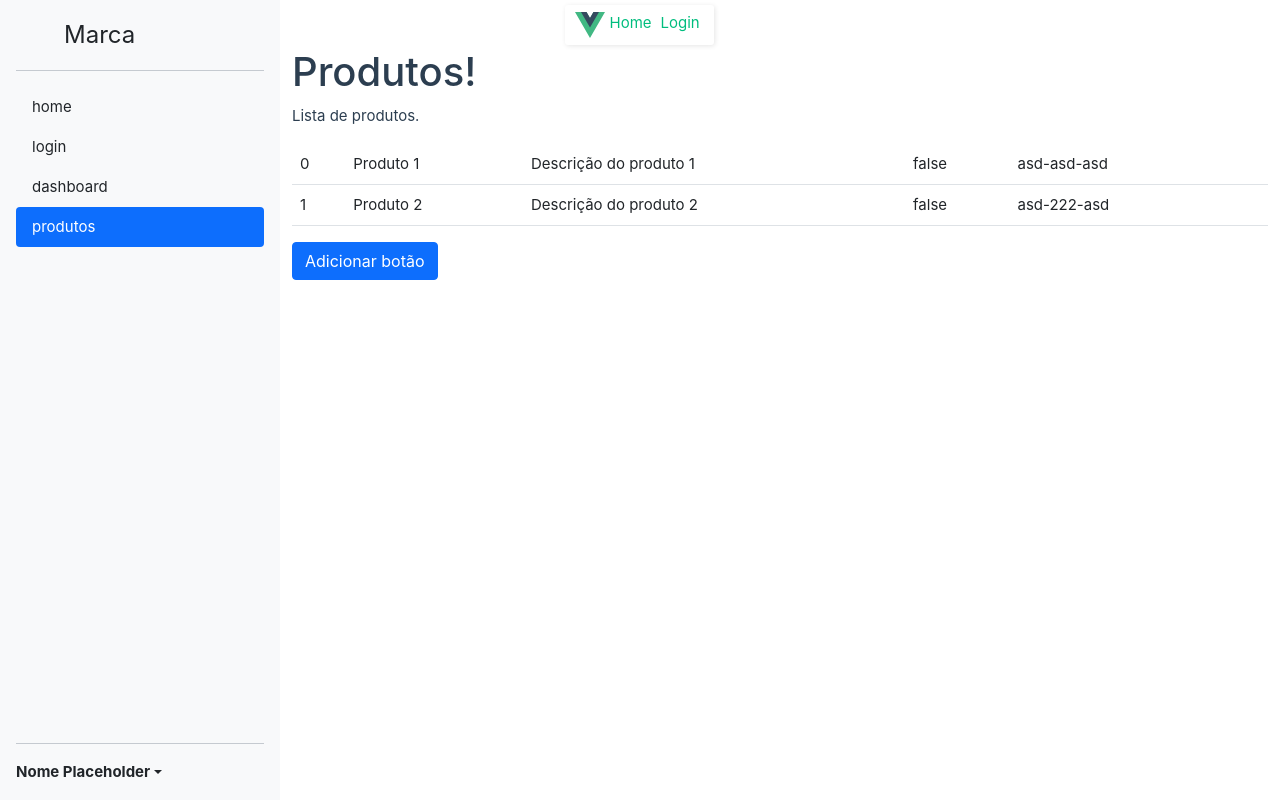
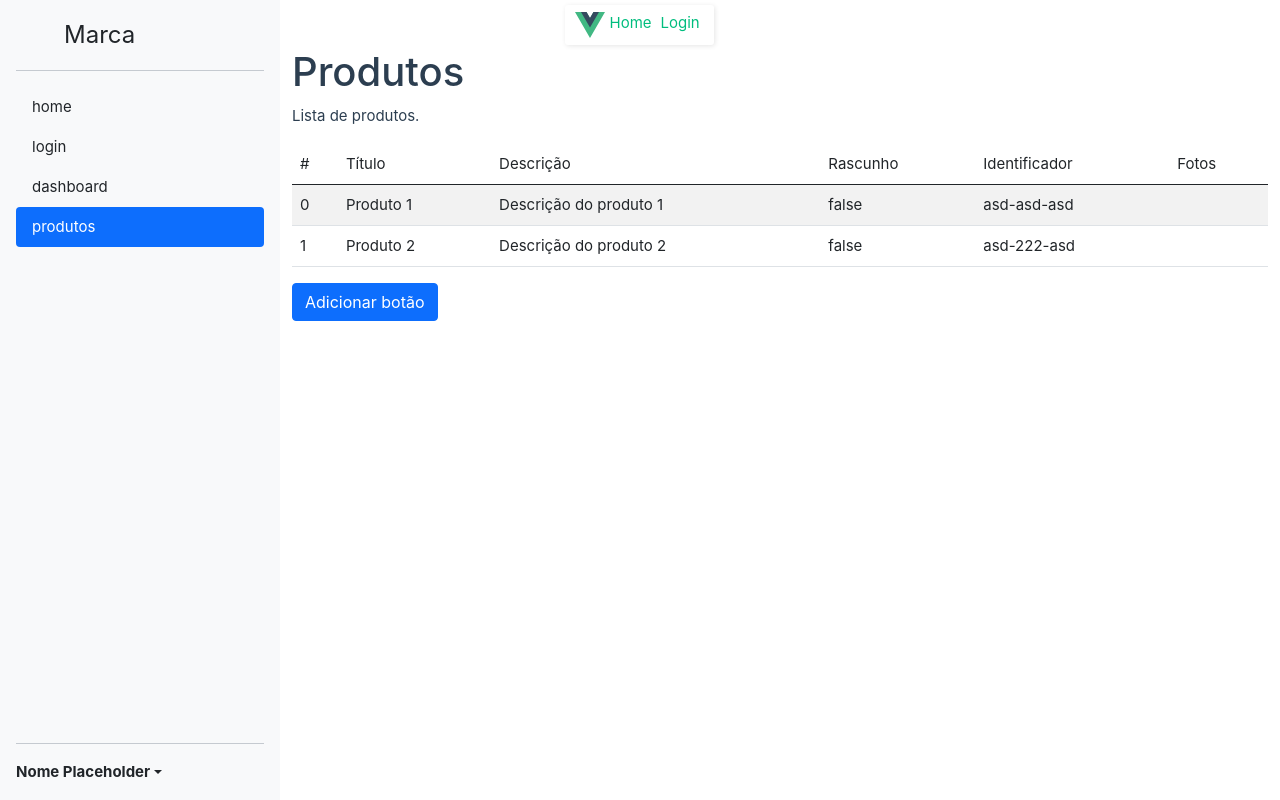
Before and after one commit to marcoswitcel/gestao-de-acervos-e-catalogo-digital, a Vue app: page /produtos in a window 1280 px wide. Built offline with nearby package versions, Linux system fonts and the light colour scheme.

Commit message:
heade da lista

```diff
--- a/src/views/ProdutosAdicionarView.vue
+++ b/src/views/ProdutosAdicionarView.vue
@@ -1,9 +1,12 @@
 <script setup lang="ts">
 import { ref } from 'vue';
-import { RouterLink } from 'vue-router';
+import { useRouter } from 'vue-router';
 import { produtosStore } from '@/stores/produtos';
 
-const form = ref(null);
+const $router = useRouter();
+
+
+const form = ref<HTMLFormElement>(null);
 const entity = ref<Produto>({
   title: '',
   description: null,
@@ -12,7 +15,10 @@ const entity = ref<Produto>({
   foto: null,
 });
 
-function handleCreate() {
+function handleCreate(form: HTMLFormElement | null) {
+  if (form === null) return;
+
+  if (!form.reportValidity()) return;
 
   /*
   const length = produtosStore.length;
@@ -32,6 +38,8 @@ function handleCreate() {
     id: entity.value.id,
     foto: entity.value.foto,
   });
+
+  $router.push({ name: 'produtos'});
 }
 
 function handleSubmit ($event: Event) {
@@ -51,12 +59,12 @@ function handleSubmit ($event: Event) {
               <div class="mb-3">
                 <label for="exampleInputEmail1" class="form-label">Nome: </label>
                 <input type="text" class="form-control" id="exampleInputEmail1" name="nomeDoProduto"
-                      placeholder="Nome do produto" v-model="entity.title">
+                      placeholder="Nome do produto" v-model="entity.title" required>
               </div>
               <div class="mb-3">
                 <label for="exampleInputPassword1" class="form-label">Identificação: </label>
                 <input type="text" class="form-control" id="exampleInputPassword1"
-                    placeholder="Identificação do produto" name="identitificacaoDoProduto" v-model="entity.id">
+                    placeholder="Identificação do produto" name="identitificacaoDoProduto" v-model="entity.id" required>
               </div>
               <div class="mb-3">
                 <input class="form-check-input" type="checkbox" name="rascunho" value="rascunho" id="flexCheckChecked" v-model="entity.rascunho">
@@ -80,7 +88,7 @@ function handleSubmit ($event: Event) {
           </div>
           <div class="d-flex justify-content-between">
             <a href="#cancelar">Cancelar</a>
-            <RouterLink class="btn btn-primary" :to="{ name: 'produtos' }" @click="handleCreate()">Cadastrar</RouterLink>
+            <button type="button" class="btn btn-primary" :to="{ name: 'produtos' }" @click="handleCreate(form)">Cadastrar</button>
           </div>
         </form>
       </div>
--- a/src/views/ProdutosView.vue
+++ b/src/views/ProdutosView.vue
@@ -16,12 +16,22 @@ function *withIndex<Type>(iterable: Iterable<Type>): Iterable<[number, Type]> {
   <div class="container">
     <div class="row">
       <div class="col-12 mt-5">
-        <h1>Produtos!</h1>
+        <h1>Produtos</h1>
         <p>Lista de produtos.</p>
-        <table class="table">
+        <table class="table table-striped table-hover">
+          <thead>
+            <tr>
+              <th scope="col">#</th>
+              <th>Título</th>
+              <th>Descrição</th>
+              <th>Rascunho</th>
+              <th>Identificador</th>
+              <th>Fotos</th>
+            </tr>
+          </thead>
           <tbody>
             <tr v-for="[index, produto] of withIndex(produtosStore)" :key="produto.id">
-              <td> {{ index }}</td>
+              <td scope="row"> {{ index }}</td>
               <td> {{ produto.title }}</td>
               <td> {{ produto.description }}</td>
               <td> {{ produto.rascunho }}</td>
```
